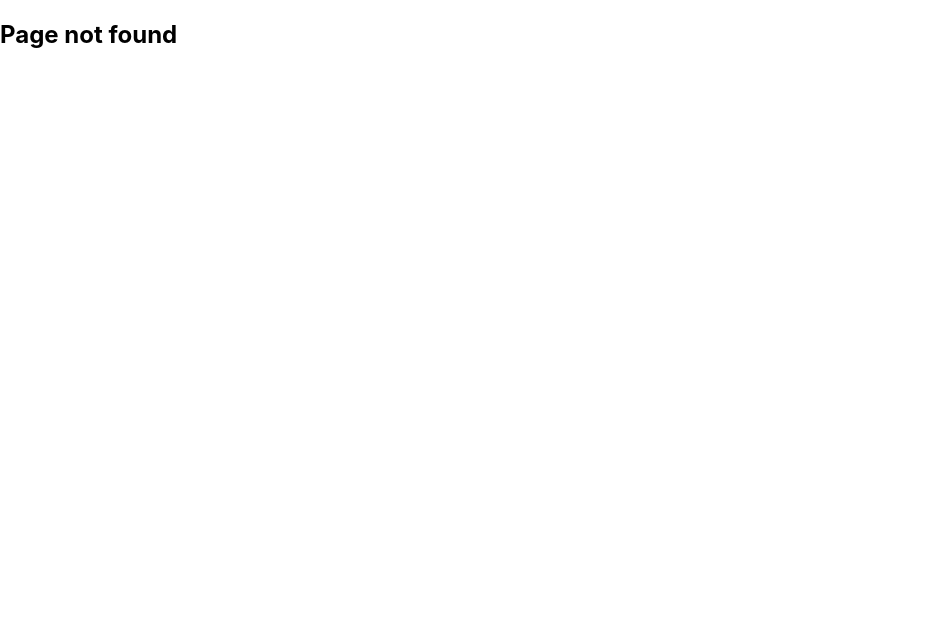
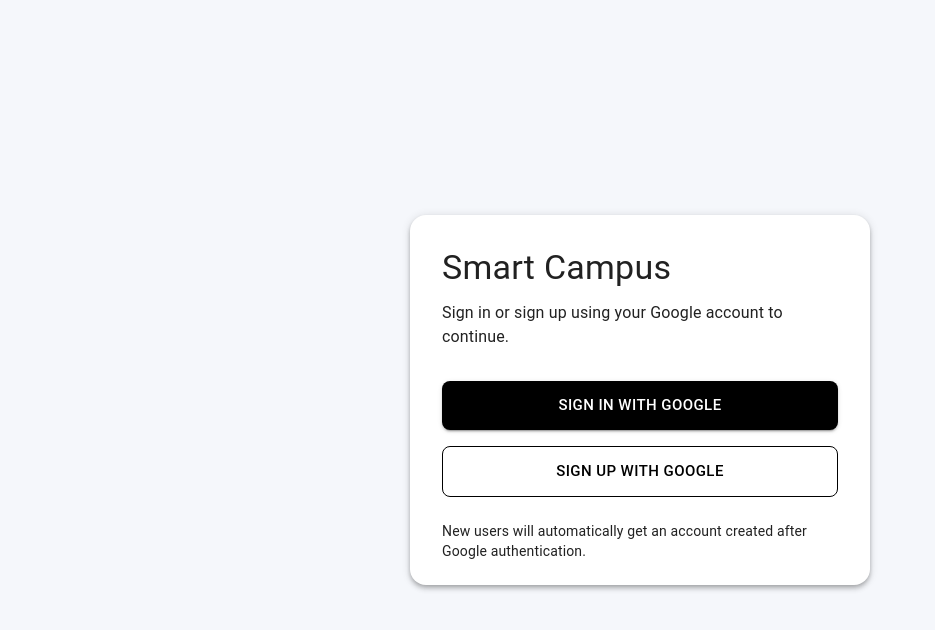
Before and after one commit to TheekshR/Smart-Campus-Operations-Hub, a React (Create React App) app in the folder frontend/: page /auth in a window 1280 px wide. Before the commit this address had no page. Shown: the top 630 px of the page, without its empty margins (0-935 px from the left). Built offline with nearby package versions, Linux system fonts and the light colour scheme.

Commit message:
signup and logout

```diff
--- a/frontend/src/components/layout/Topbar.jsx
+++ b/frontend/src/components/layout/Topbar.jsx
@@ -94,6 +94,10 @@ export default function Topbar({ role = "user" }) {
 
     handleCloseMenu();
     navigate(notificationRouteMap[role] || "/user/notifications");
+  };
+
+  const handleLogout = () => {
+    window.location.href = "http://localhost:8081/logout";
   };
 
   return (
@@ -195,6 +199,14 @@ export default function Topbar({ role = "user" }) {
                 {currentUser.name} ({currentUser.role})
               </Typography>
               <Avatar src={currentUser.picture} alt={currentUser.name} />
+              <Button
+                variant="outlined"
+                color="error"
+                size="small"
+                onClick={handleLogout}
+              >
+                Logout
+              </Button>
             </Box>
           )}
         </Box>
--- /dev/null
+++ b/frontend/src/pages/AuthPage.jsx
@@ -0,0 +1,70 @@
+import { Box, Card, CardContent, Typography, Button, Stack } from "@mui/material";
+
+export default function AuthPage() {
+  const handleGoogleAuth = () => {
+    window.location.href = "http://localhost:8081/oauth2/authorization/google";
+  };
+
+  return (
+    <Box
+      sx={{
+        minHeight: "100vh",
+        bgcolor: "#f5f7fb",
+        display: "flex",
+        alignItems: "center",
+        justifyContent: "center",
+        px: 2,
+      }}
+    >
+      <Card sx={{ width: "100%", maxWidth: 460, borderRadius: 4, boxShadow: 4 }}>
+        <CardContent sx={{ p: 4 }}>
+          <Typography variant="h4" fontWeight="700" gutterBottom>
+            Smart Campus
+          </Typography>
+
+          <Typography variant="body1" color="text.secondary" sx={{ mb: 4 }}>
+            Sign in or sign up using your Google account to continue.
+          </Typography>
+
+          <Stack spacing={2}>
+            <Button
+              variant="contained"
+              size="large"
+              onClick={handleGoogleAuth}
+              sx={{
+                py: 1.4,
+                borderRadius: 2,
+                bgcolor: "#000000",
+                "&:hover": { bgcolor: "#222222" },
+              }}
+            >
+              Sign In with Google
+            </Button>
+
+            <Button
+              variant="outlined"
+              size="large"
+              onClick={handleGoogleAuth}
+              sx={{
+                py: 1.4,
+                borderRadius: 2,
+                borderColor: "#000000",
+                color: "#000000",
+                "&:hover": {
+                  borderColor: "#000000",
+                  bgcolor: "#f5f5f5",
+                },
+              }}
+            >
+              Sign Up with Google
+            </Button>
+          </Stack>
+
+          <Typography variant="body2" color="text.secondary" sx={{ mt: 3 }}>
+            New users will automatically get an account created after Google authentication.
+          </Typography>
+        </CardContent>
+      </Card>
+    </Box>
+  );
+}
--- a/frontend/src/routes/AppRoutes.jsx
+++ b/frontend/src/routes/AppRoutes.jsx
@@ -1,5 +1,7 @@
 import { BrowserRouter, Routes, Route, Navigate } from "react-router-dom";
 import DashboardLayout from "../components/layout/DashboardLayout";
+
+import AuthPage from "../pages/AuthPage";
 
 import UserDashboard from "../pages/user/UserDashboard";
 import ViewResourcesPage from "../pages/user/ViewResourcesPage";
@@ -29,7 +31,8 @@ export default function AppRoutes() {
   return (
     <BrowserRouter>
       <Routes>
-        <Route path="/" element={<Navigate to="/user/dashboard" replace />} />
+        <Route path="/" element={<Navigate to="/auth" replace />} />
+        <Route path="/auth" element={<AuthPage />} />
 
         <Route element={<DashboardLayout role="user" />}>
           <Route path="/user/dashboard" element={<UserDashboard />} />
```
Also changed, not shown: 1 other file (tests, documents, lock files or other folders).
